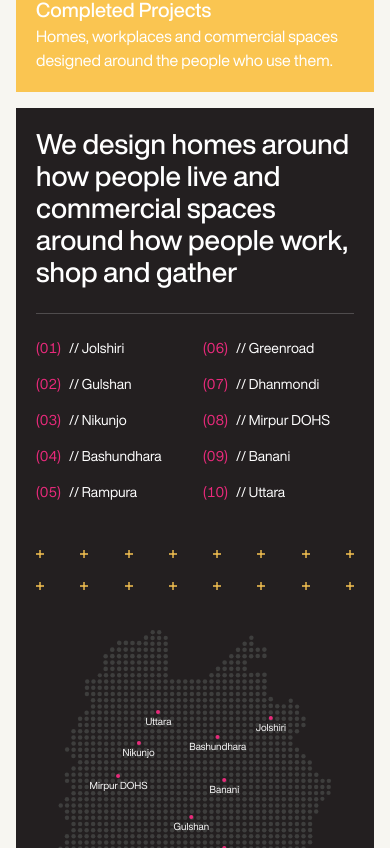
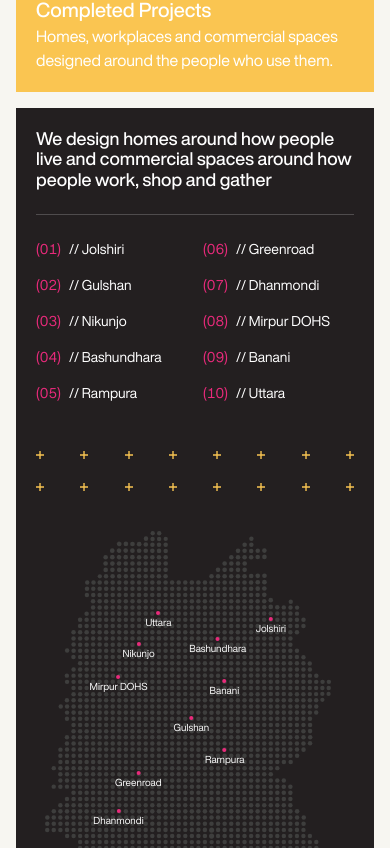
Before and after one commit to Creativecoder11/Jamspace-website, a Next.js app: page /about in a window 390 px wide. Shown: the part 3196-4044 px from the top of the page. Built offline with nearby package versions, Linux system fonts and the light colour scheme; no server answers.

Commit message:
Website Mobile responsive issue fix.

```diff
--- a/src/components/sections/about/AboutStoryBento.tsx
+++ b/src/components/sections/about/AboutStoryBento.tsx
@@ -409,7 +409,7 @@ export function AboutStoryBento() {
             <div className="flex h-full flex-col xl:flex-row gap-10 xl:gap-8">
               <div className="flex min-w-0 flex-1 flex-col">
                 {/* heading */}
-                <h3 className="text-[28px] md:text-[20px] leading-[1.15] font-medium">
+                <h3 className="text-[18px] md:text-[20px] leading-[1.15] font-medium">
                   We design homes around how people live and commercial spaces
                   around how people work, shop and gather
                 </h3>
```
